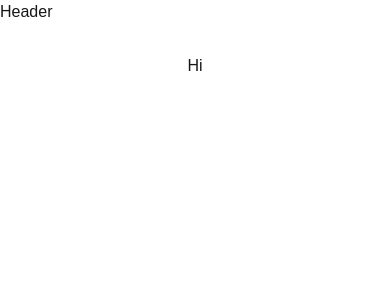
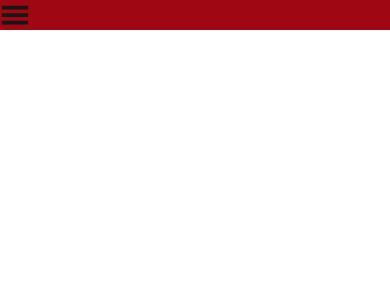
Before and after one commit to nooriaAhsani216/E-book-project, a Next.js app: page / in a window 390 px wide. Shown: the top 300 px of the page. Built offline with nearby package versions, Linux system fonts and the light colour scheme.

Commit message:
Hamburger icon added

```diff
--- a/src/components/Header.jsx
+++ b/src/components/Header.jsx
@@ -1,9 +1,10 @@
 import React from 'react'
+import Navbar from './Navbar'
 
 export default function Header() {
   return (
-    <div>
-      <h1>Header</h1>
+    <div className = "bg-amber-600">
+<Navbar />
     </div>
   )
 }
--- a/src/components/Nabar.jsx
+++ /dev/null
@@ -1,10 +0,0 @@
-import React from 'react'
-
-export default function Nabar() {
-
-  return (
-    <div>
-
-    </div>
-  )
-}
--- /dev/null
+++ b/src/components/Navbar.jsx
@@ -0,0 +1,34 @@
+import React from 'react'
+import { GiHamburgerMenu } from 'react-icons/gi';
+import { IoMdClose } from 'react-icons/io';
+import { useState } from 'react';
+import {headerData} from '@/lib/headerData';
+
+export default function Navbar() {
+  const [isOpen, setIsOpen] = useState(false);
+  function toggleMenu() {
+    setIsOpen(!isOpen);
+  }
+  return (
+<div>
+        <div className = "bg-red-800 md:hidden">
+           {isOpen ? (
+            <IoMdClose  size={30} onClick = {toggleMenu}/>
+
+          ):(
+            <GiHamburgerMenu size={30} onClick = {toggleMenu}/>
+          )}
+          {isOpen && (
+            <div>
+{headerData.map((d,i)=>{
+          return(
+            <li>{d.title}</li>
+          )
+        })}
+            </div>
+          )}
+        </div>
+
+    </div>
+  )
+}
--- a/src/lib/headerData.js
+++ b/src/lib/headerData.js
@@ -1,6 +1,6 @@
-const headerData = [
-    {title: "E-books"},
-    {title: "Audiobooks"},
-    {title: "Apps&Readers"},
-    {title: "Contacts"}
-]
+export const headerData = [
+    { title: "E-books" },
+    { title: "Audiobooks" },
+    { title: "Apps&Readers" },
+    { title: "Contacts" }
+  ];
--- a/src/pages/index.js
+++ b/src/pages/index.js
@@ -1,5 +1,6 @@
 import Image from "next/image";
 import { Geist, Geist_Mono } from "next/font/google";
+import Header from "@/components/Header";
 
 const geistSans = Geist({
   variable: "--font-geist-sans",
@@ -15,7 +16,7 @@ export default function Home() {
   return (
     <div className="grid grid-rows-[20px_1fr_20px] items-center justify-items-center min-h-screen p-8 pb-20 gap-16 sm:p-20 font-[family-name:var(--font-geist-sans)]">
 
-      <h1>Hi</h1>
+     {/* <Header /> */}
     </div>
   );
 }
```
Also changed, not shown: package.json (+4 -3 lines), 1 other file (tests, documents, lock files or other folders).
